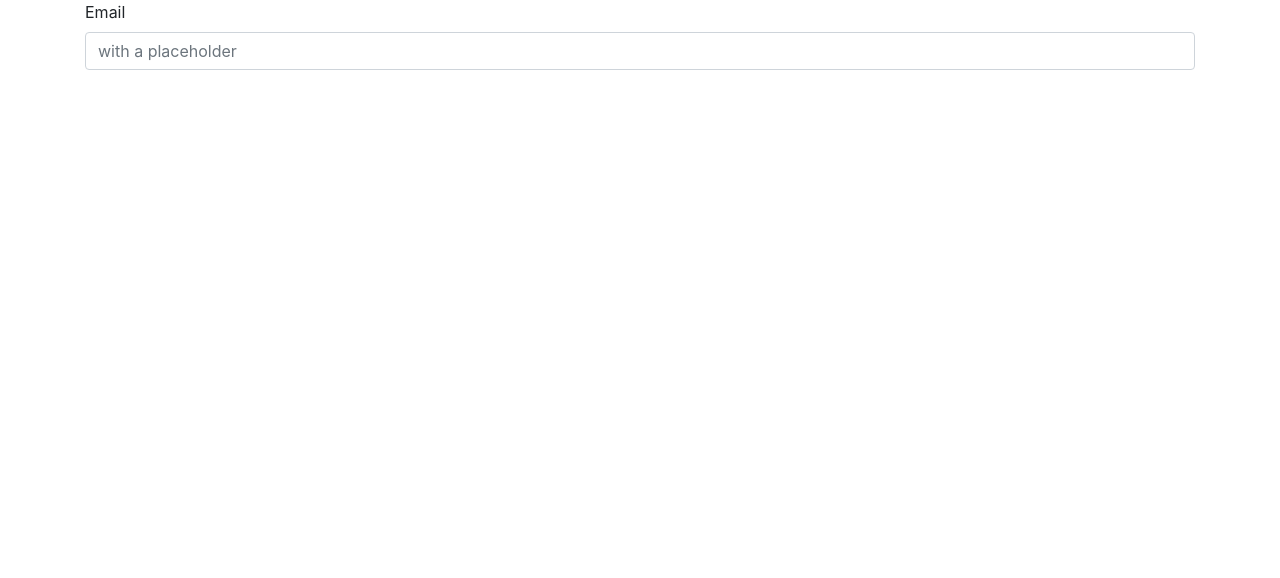
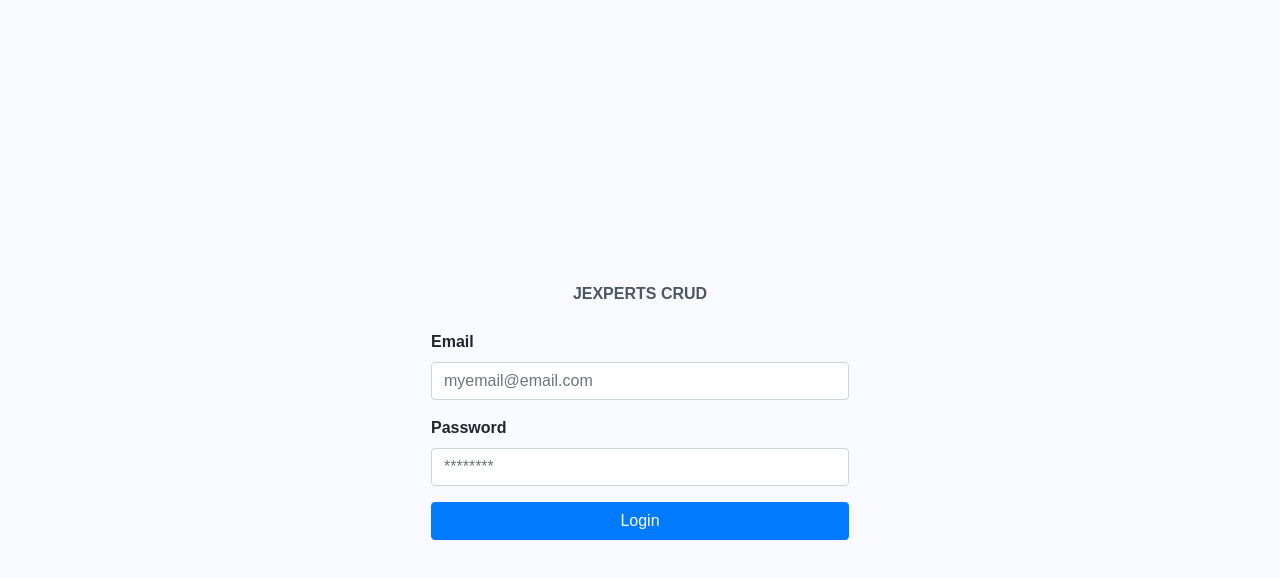
Before and after one commit to gentil93/JExperts_Teste, a React app: page / in a window 1280 px wide. Shown: the top 578 px of the page. Built offline with nearby package versions, Linux system fonts and the light colour scheme.

Commit message:
Criado Layout Login

```diff
--- a/src/components/example.ts
+++ /dev/null
@@ -1 +0,0 @@
-// this directory is intended for the presentational components of container-presentational structure
--- a/src/components/mainRouter.tsx
+++ b/src/components/mainRouter.tsx
@@ -3,13 +3,15 @@ import { Route, Router, Redirect } from 'react-router'
 import { Switch } from 'react-router-dom'
 import { history } from '../main/history'
 import Login from '../containers/Login'
+import Register from '../containers/Register'
 
 export default () => {
 	return (
 		<Router history={history}>
 			<div style={{ height: '100%' }}>
 				<Switch>
-					<Route path='/' render={() => <Login />} />
+					<Route exact path='/' render={() => <Login />} />
+					<Route path='/register' render={() => <Register />} />
 				</Switch>
 			</div>
 		</Router>
--- a/src/containers/Login.tsx
+++ b/src/containers/Login.tsx
@@ -1,24 +1,43 @@
 import * as React from 'react'
 
-import { Container, Row, Col, Form, Input, Label } from 'reactstrap'
+import {
+	Container,
+	Col,
+	Form,
+	FormGroup,
+	Label,
+	Input,
+	Button
+} from 'reactstrap'
 
 class Login extends React.Component<any, any> {
 	render() {
 		return (
-			<Container>
-				<Row>
-					<Col>
-						<Form>
-							<Label for='exampleEmail'>Email</Label>
+			<Container className='App'>
+				<h2>JExperts CRUD</h2>
+				<Form className='loginForm'>
+					<FormGroup>
+						<Label>Email</Label>
 						<Input
 							type='email'
 							name='email'
 							id='exampleEmail'
-								placeholder='with a placeholder'
+							placeholder='myemail@email.com'
 						/>
+					</FormGroup>
+					<FormGroup>
+						<Label for='examplePassword'>Password</Label>
+						<Input
+							type='password'
+							name='password'
+							id='examplePassword'
+							placeholder='********'
+						/>
+					</FormGroup>
+					<Button color='primary' block>
+						Login
+					</Button>
 				</Form>
-					</Col>
-				</Row>
 			</Container>
 		)
 	}
--- /dev/null
+++ b/src/containers/Register.tsx
@@ -0,0 +1,9 @@
+import * as React from 'react'
+
+class Register extends React.Component<any, any> {
+	render() {
+		return <h1>Register</h1>
+	}
+}
+
+export default Register
--- a/src/main/app.css
+++ b/src/main/app.css
@@ -0,0 +1,71 @@
+html {
+	background-color: #56baed;
+}
+
+body {
+	font-family: 'Poppins', sans-serif;
+	height: 100vh;
+	background: #f9faff;
+}
+
+a {
+	color: #92badd;
+	display: inline-block;
+	text-decoration: none;
+	font-weight: 400;
+}
+
+h2 {
+	text-align: center;
+	font-size: 16px;
+	font-weight: 600;
+	text-transform: uppercase;
+	display: inline-block;
+	margin: 40px 8px 10px 8px;
+	color: #4d575d;
+}
+
+#root {
+	height: 100%;
+}
+
+.App {
+	display: flex;
+	align-items: center;
+	flex-direction: column;
+	justify-content: center;
+	width: 100%;
+	min-height: 100%;
+}
+
+.loginForm {
+	padding: 1em;
+	width: 100%;
+	max-width: 450px;
+}
+
+label {
+	display: flex;
+	font-weight: 600;
+}
+
+button {
+	justify-content: flex-end;
+}
+
+.App-title {
+	font-size: 1.5em;
+}
+
+.App-intro {
+	font-size: large;
+}
+
+@keyframes App-logo-spin {
+	from {
+		transform: rotate(0deg);
+	}
+	to {
+		transform: rotate(360deg);
+	}
+}
```
Lines whose indentation alone changed are shown as unchanged.
